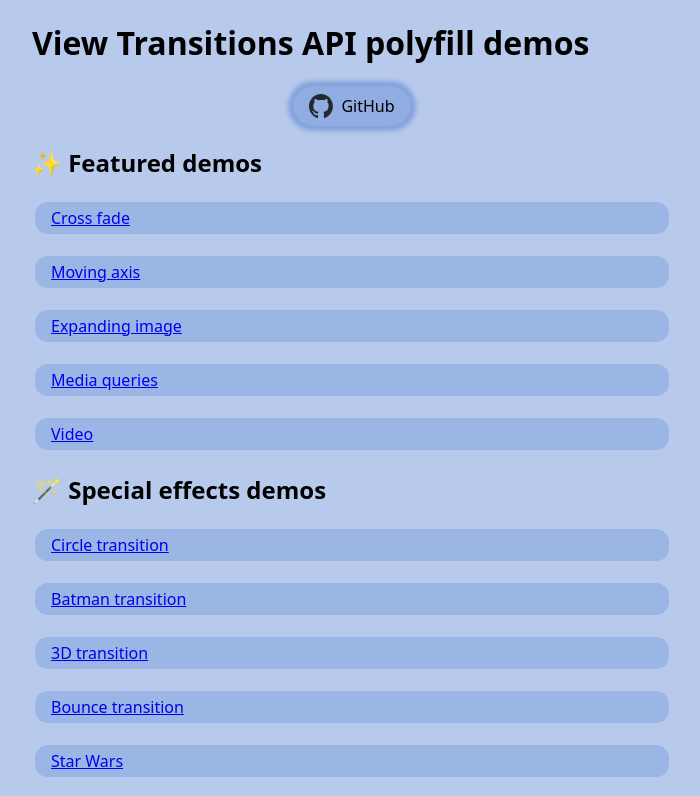
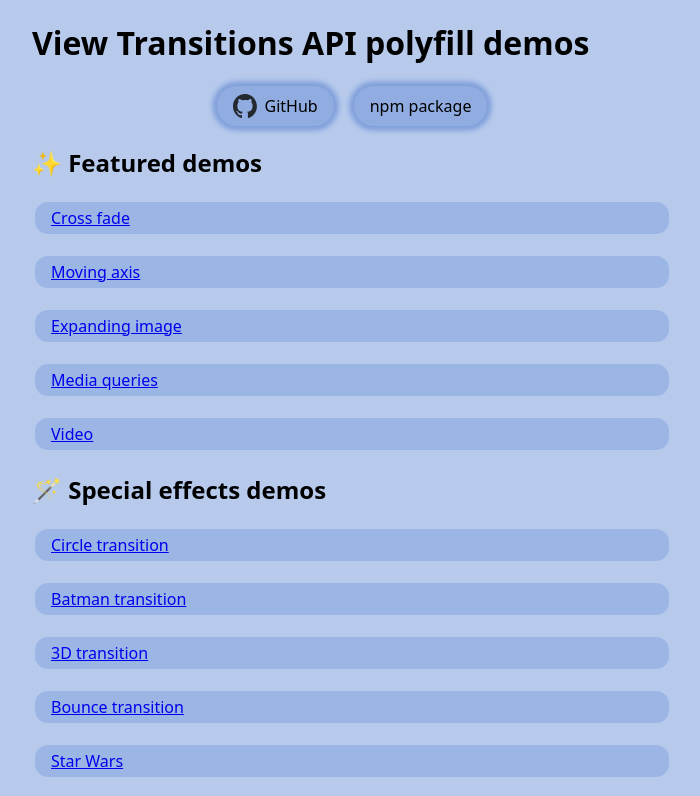
Before and after one commit to demarketed/view-transitions-polyfill, a website built with Vite: page index.html in a window 1280 px wide. Shown: the top 796 px of the page, without its empty margins (288-988 px from the left). Built offline with nearby package versions, Linux system fonts and the light colour scheme.

Commit message:
demos: add link to npm package on homepage

```diff
--- a/index.html
+++ b/index.html
@@ -25,6 +25,12 @@
             src="./demos/assets/github-mark/github-mark-white.svg"
           />
           GitHub
+        </a>
+        <a
+          class="link-button"
+          href="https://www.npmjs.com/package/view-transitions-polyfill"
+        >
+          npm package
         </a>
       </div>
       <section aria-labelledby="featured-demos">
```
